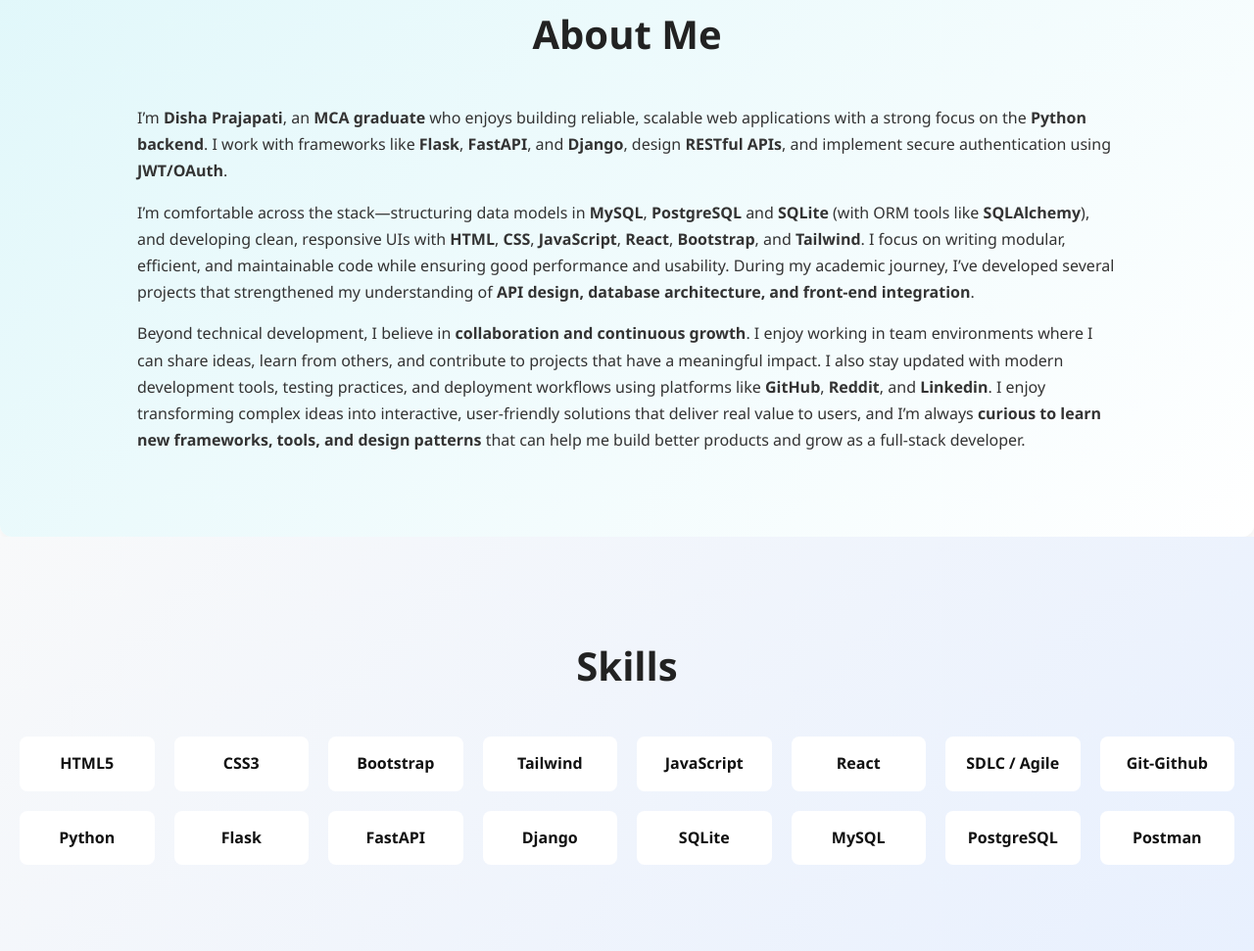
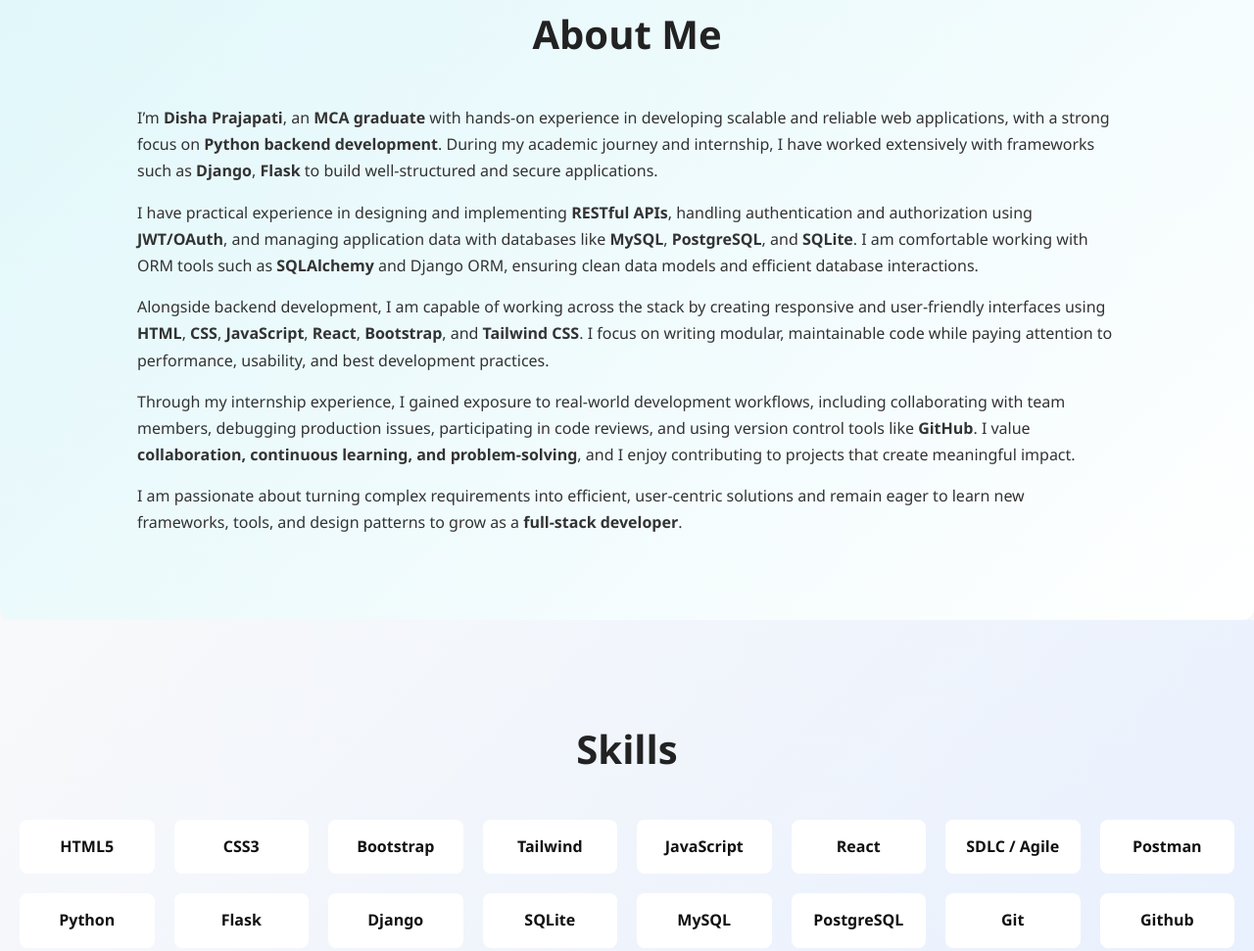
Before and after one commit to dishagitt/MyPortfolio, a plain HTML site: page index.html in a window 1280 px wide. Shown: the part 867-1838 px from the top of the page at 98% size. Drawn offline with Linux system fonts and the light colour scheme.

Commit message:
Update index.html

```diff
--- a/index.html
+++ b/index.html
@@ -46,40 +46,48 @@
   <!-- ===== ABOUT SECTION ===== -->
   <section id="about" class="about">
     <div class="about-content">
-      <h2>About Me</h2>
-      <p>
-        I’m <strong>Disha Prajapati</strong>, an <strong>MCA graduate</strong> who enjoys
-        building reliable, scalable web applications with a strong focus on the <strong>Python backend</strong>.
-        I work with frameworks like <strong>Flask</strong>, <strong>FastAPI</strong>, and <strong>Django</strong>,
-        design <strong>RESTful APIs</strong>, and implement secure authentication using
-        <strong>JWT/OAuth</strong>.
-      </p>
+     <h2>About Me</h2>
 
-      <p>
-        I’m comfortable across the stack—structuring data models in <strong>MySQL</strong>, <strong>PostgreSQL</strong>
-        and <strong>SQLite</strong>
-        (with ORM tools like <strong>SQLAlchemy</strong>), and developing clean, responsive UIs with
-        <strong>HTML</strong>, <strong>CSS</strong>, <strong>JavaScript</strong>, <strong>React</strong>,
-        <strong>Bootstrap</strong>, and <strong>Tailwind</strong>. I focus on writing modular, efficient,
-        and maintainable code while ensuring good performance and usability.
+<p>
+  I’m <strong>Disha Prajapati</strong>, an <strong>MCA graduate</strong> with hands-on experience in
+  developing scalable and reliable web applications, with a strong focus on <strong>Python backend development</strong>.
+  During my academic journey and internship, I have worked extensively with frameworks such as
+  <strong>Django</strong>, <strong>Flask</strong> to build
+  well-structured and secure applications.
+</p>
 
-        During my academic journey, I’ve developed several projects that strengthened my understanding of
-        <strong>API design, database architecture, and front-end integration</strong>.
+<p>
+  I have practical experience in designing and implementing <strong>RESTful APIs</strong>,
+  handling authentication and authorization using <strong>JWT/OAuth</strong>,
+  and managing application data with databases like <strong>MySQL</strong>,
+  <strong>PostgreSQL</strong>, and <strong>SQLite</strong>.
+  I am comfortable working with ORM tools such as <strong>SQLAlchemy</strong> and Django ORM,
+  ensuring clean data models and efficient database interactions.
+</p>
 
-      </p>
+<p>
+  Alongside backend development, I am capable of working across the stack by creating
+  responsive and user-friendly interfaces using <strong>HTML</strong>, <strong>CSS</strong>,
+  <strong>JavaScript</strong>, <strong>React</strong>, <strong>Bootstrap</strong>, and
+  <strong>Tailwind CSS</strong>.
+  I focus on writing modular, maintainable code while paying attention to performance,
+  usability, and best development practices.
+</p>
 
-      <p>
-        Beyond technical development, I believe in <strong>collaboration and continuous growth</strong>.
-        I enjoy working in team environments where I can share ideas, learn from others, and contribute
-        to projects that have a meaningful impact. I also stay updated with modern development tools,
-        testing practices, and deployment workflows using platforms like <strong>GitHub</strong>,
-        <strong>Reddit</strong>, and <strong>Linkedin</strong>.
+<p>
+  Through my internship experience, I gained exposure to real-world development workflows,
+  including collaborating with team members, debugging production issues, participating in
+  code reviews, and using version control tools like <strong>GitHub</strong>.
+  I value <strong>collaboration, continuous learning, and problem-solving</strong>, and I enjoy
+  contributing to projects that create meaningful impact.
+</p>
 
-        I enjoy transforming complex ideas into interactive, user-friendly solutions that
-        deliver real value to users, and I’m always
-        <strong>curious to learn new frameworks, tools, and design patterns</strong> that can help me
-        build better products and grow as a full-stack developer.
-      </p>
+<p>
+  I am passionate about turning complex requirements into efficient, user-centric solutions
+  and remain eager to learn new frameworks, tools, and design patterns to grow as a
+  <strong>full-stack developer</strong>.
+</p>
+
 
 
     </div>
@@ -97,15 +105,15 @@
       <div class="skill-card">JavaScript</div>
       <div class="skill-card">React</div>
       <div class="skill-card">SDLC / Agile</div>
-      <div class="skill-card">Git-Github</div>
+      <div class="skill-card">Postman</div>
       <div class="skill-card">Python</div>
       <div class="skill-card">Flask</div>
-      <div class="skill-card">FastAPI</div>
       <div class="skill-card">Django</div>
       <div class="skill-card">SQLite</div>
       <div class="skill-card">MySQL</div>
       <div class="skill-card">PostgreSQL</div>
-      <div class="skill-card">Postman</div>
+      <div class="skill-card">Git</div>
+      <div class="skill-card">Github</div>
     </div>
   </section>
 
```
